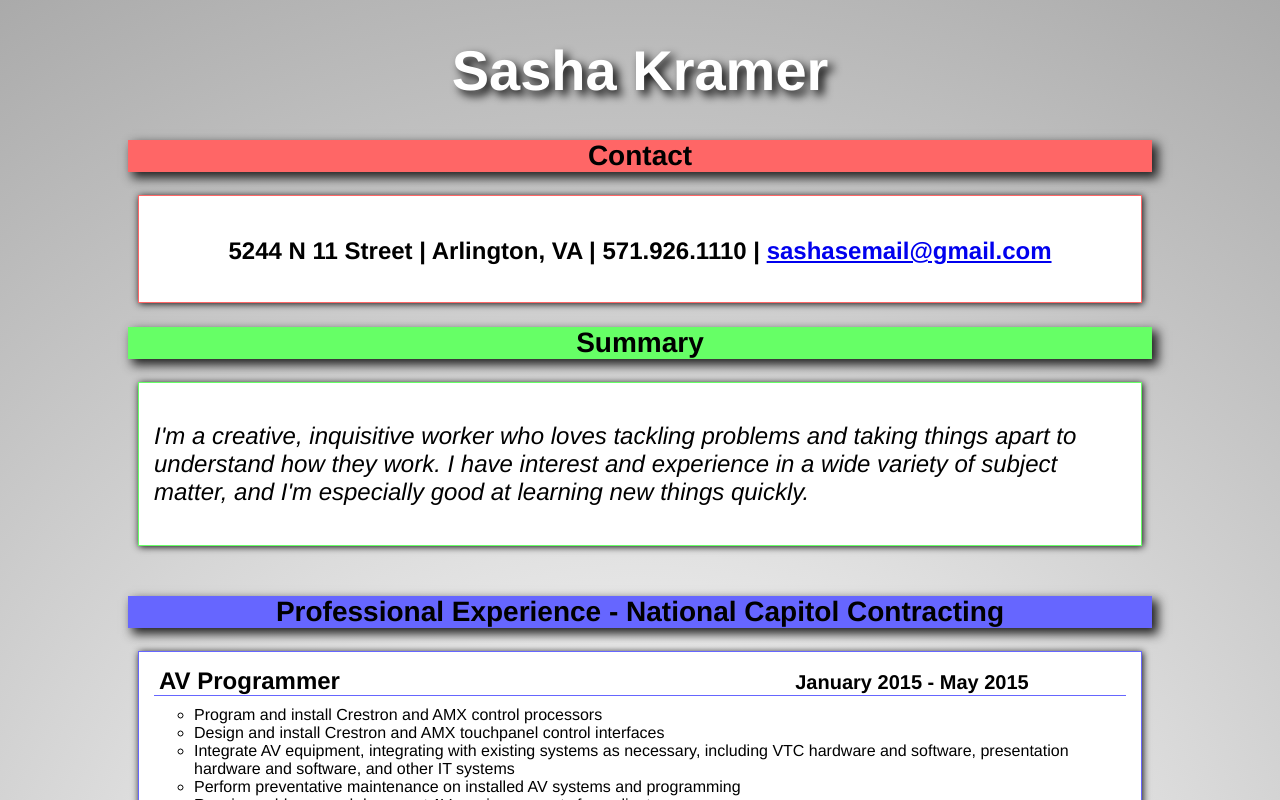
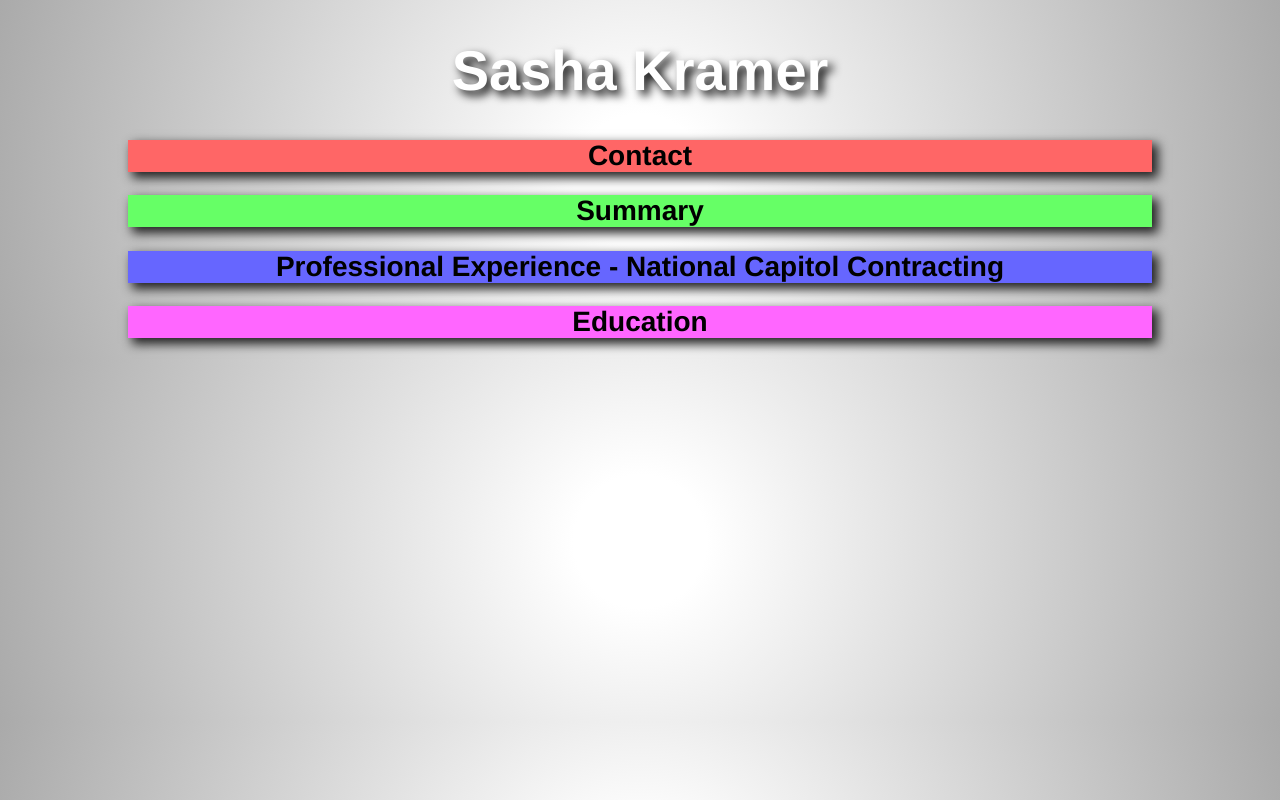
Before and after one commit to sasham43/prime_prestudy_03, a plain HTML site: page index.html in a window 1280 px wide. Both pictures are taken after a click on the button "Show Resume". Shown: the top 800 px of the page. Drawn offline with nearby package versions, Linux system fonts and the light colour scheme.

Commit message:
Hide content boxes, slideToggle when section is clicked

```diff
--- a/script.js
+++ b/script.js
@@ -1,6 +1,15 @@
 $(document).ready(function(){
+
+  // show resume when clicked
   $(".show").on('click',function(){
-    $(".invisible").removeClass("invisible");
-    $(this).addClass("invisible");
+    $(".invisible").animate(
+      {opacity: 1}
+    );
+    $(this).css({"display": "none"});
+  });
+
+  // show content when header is clicked
+  $("section").on("click", function(){
+    $(this).find(".container").slideToggle("fast");
   });
 });
--- a/stylesheet.css
+++ b/stylesheet.css
@@ -45,7 +45,7 @@ ul{
 }
 
 .container {
-  display: block;
+  display: none;
   padding: 15px;
   background: #fff;
   box-shadow: 1px 1px 7px #111111;
@@ -56,7 +56,7 @@ ul{
 }
 
 .invisible{
-  display: none;
+  opacity: 0;
 }
 
 #name h1{
@@ -98,7 +98,7 @@ ul{
 }
 
 #summary{
-  margin:0 auto 50px auto;
+  margin:0 auto 10px auto;
   width:80%;
 }
 
@@ -180,9 +180,9 @@ ul{
 #education{
   width:80%;
   margin: 0 auto 0 auto;
-  padding-top:15px;
+  /*padding-top:15px;
   padding-bottom:15px;
-  padding-right:15px;
+  padding-right:15px;*/
 }
 
 #education-header{
```
